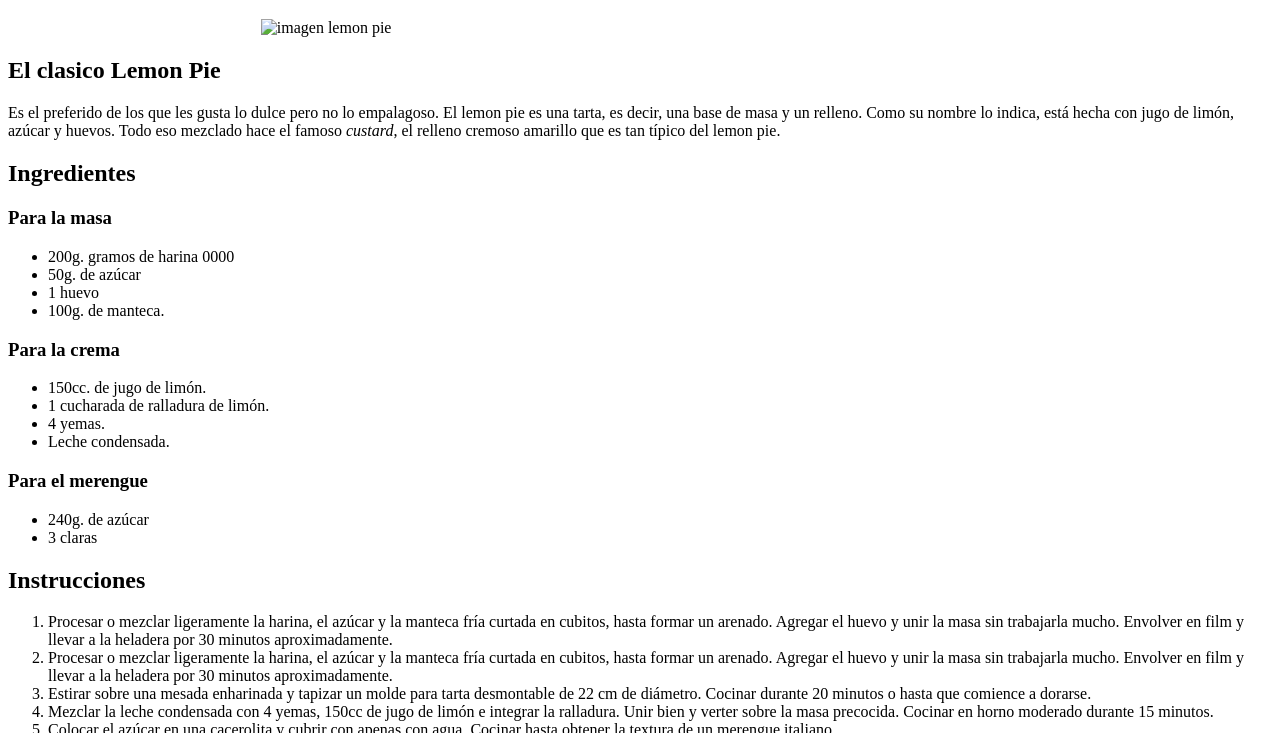
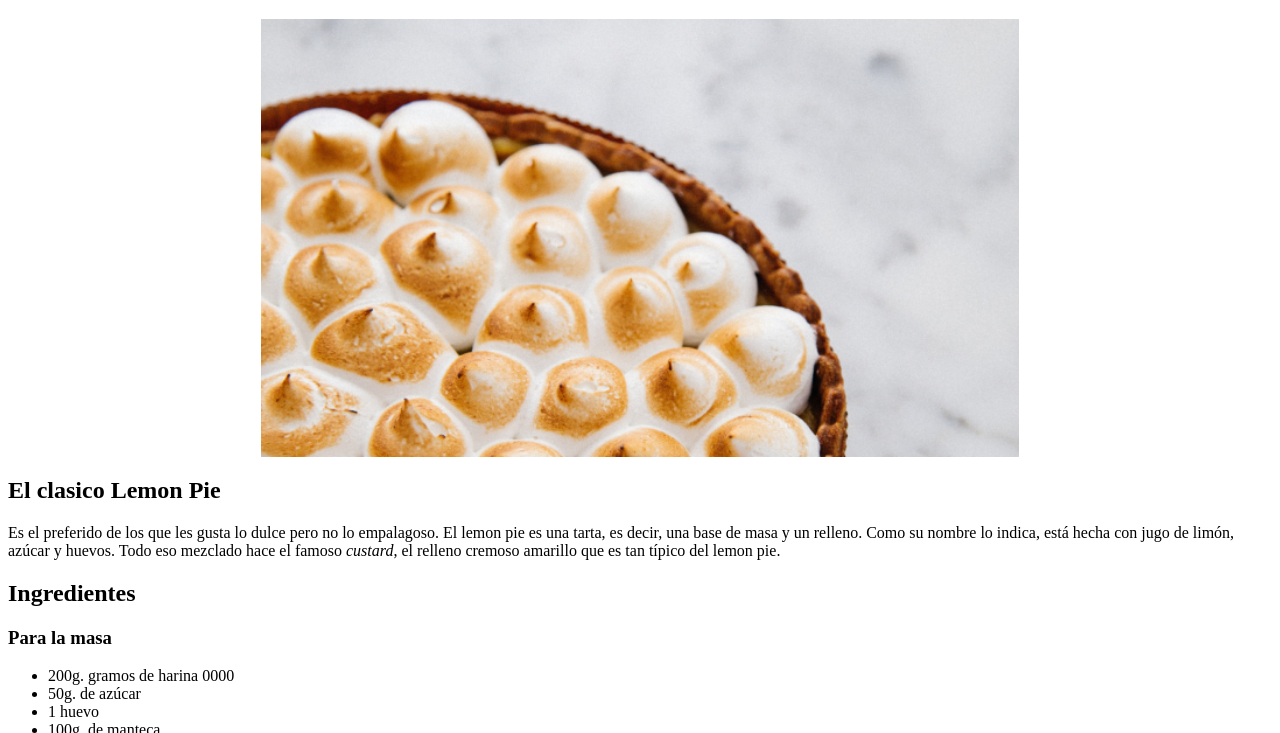
Before and after one commit to florcaico19/FrontEnd, a plain HTML site: page Documents/FrontEnd/ProyectoLemon/index.html in a window 1280 px wide. Shown: the part 67-800 px from the top of the page. Drawn offline with Linux system fonts and the light colour scheme.

Commit message:
Corrigiendo error

```diff
--- a/Documents/FrontEnd/ProyectoLemon/index.html
+++ b/Documents/FrontEnd/ProyectoLemon/index.html
@@ -19,7 +19,7 @@
     <br>
     <main>
       <section>
-        <img src="img/slider.png" alt="imagen lemon pie" style="display: block; margin: auto; width: 60%;">
+        <img src="img/lemon-pie_1.jpg" alt="imagen lemon pie" style="display: block; margin: auto; width: 60%;">
         <h1>El clasico Lemon Pie</h1>
         <p>
           Es el preferido de los que les gusta lo dulce pero no lo empalagoso.
@@ -63,10 +63,7 @@
           curtada en cubitos, hasta formar un arenado. Agregar el huevo y unir
           la masa sin trabajarla mucho. Envolver en film y llevar a la heladera
           por 30 minutos aproximadamente.</li>
-          <li> Procesar o mezclar ligeramente la harina, el azúcar y la manteca fría
-          curtada en cubitos, hasta formar un arenado. Agregar el huevo y unir
-          la masa sin trabajarla mucho. Envolver en film y llevar a la heladera
-          por 30 minutos aproximadamente.</li>
+          <li> Precalentar el horno a temperatura media (180°C).</li>
           <li> Estirar sobre una mesada enharinada y tapizar un molde para tarta
           desmontable de 22 cm de diámetro. Cocinar durante 20 minutos o hasta
           que comience a dorarse.</li>
```
Also changed, not shown: Documents/FrontEnd/ProyectoLemon/img/lemon-pie_1.jpg (added), Documents/FrontEnd/ProyectoLemon/img/slider.png (deleted).
